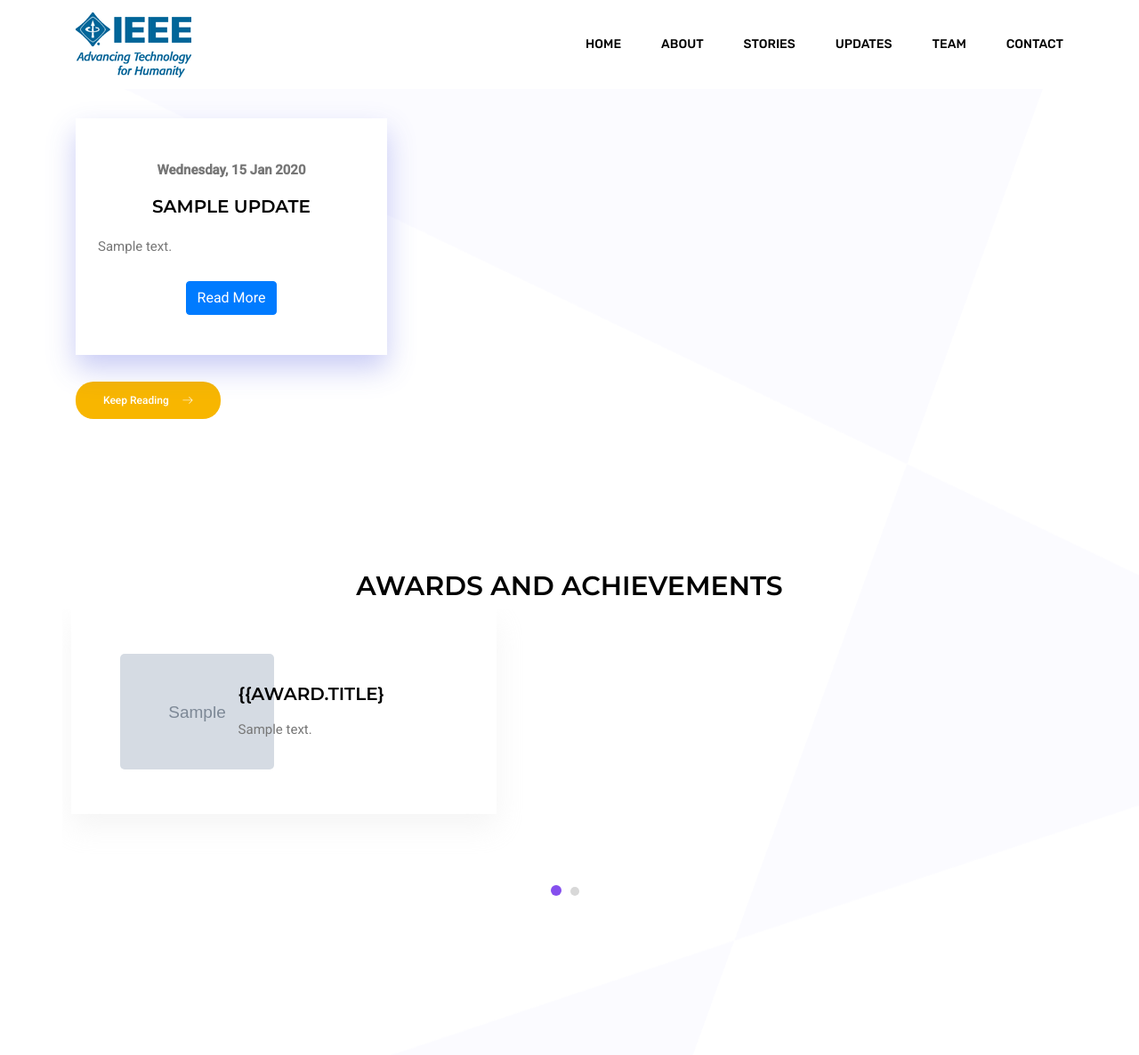
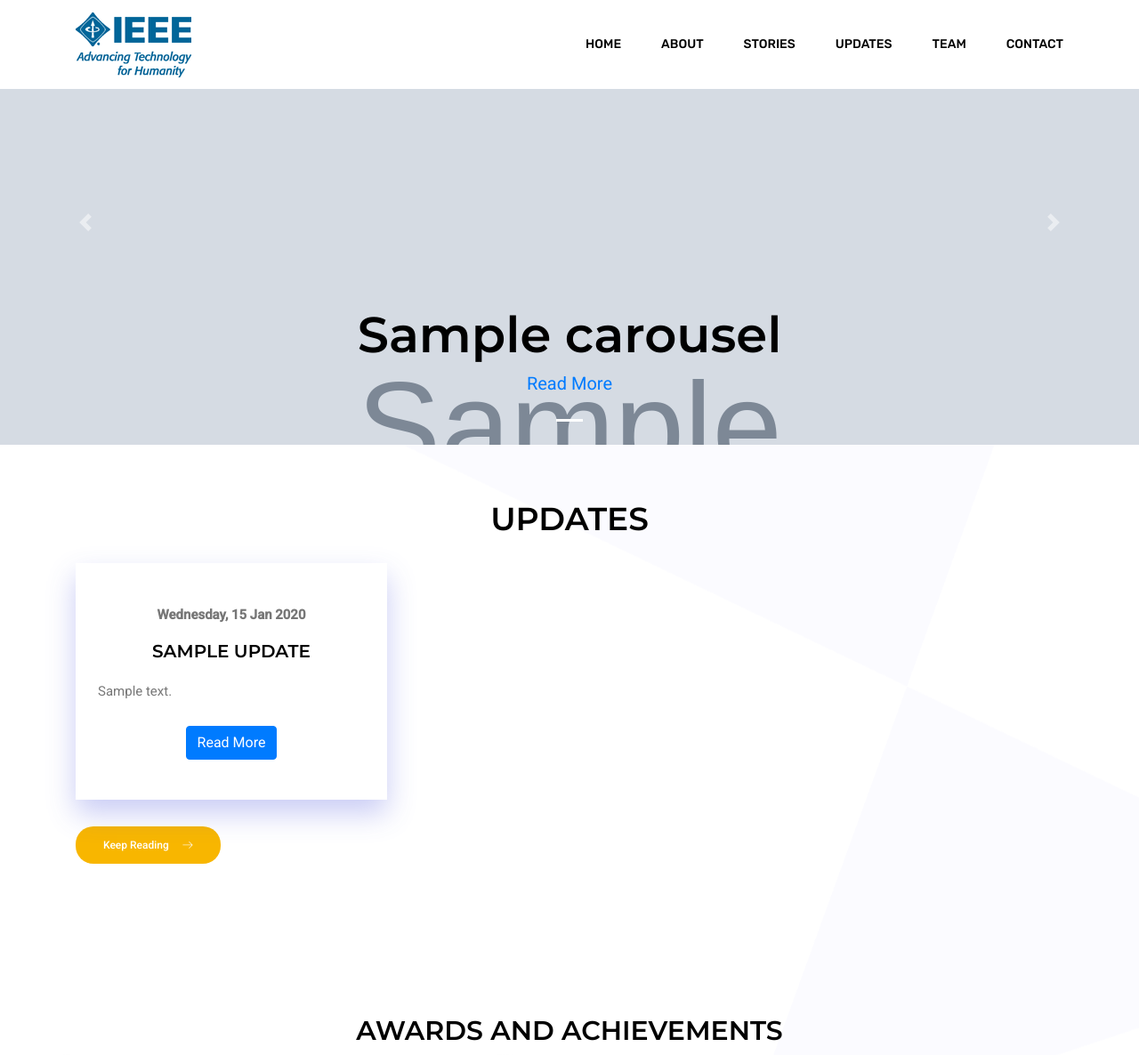
Before and after one commit to nalimhahs/ieeesbtkmce, a Django app: page / in a window 1280 px wide. Shown: the top 1186 px of the page at 89% size. Run offline with Django 3.2, Linux system fonts and the light colour scheme; tables that the repository leaves empty hold one stand-in row (values such as "Sample post"); grey boxes marked "Sample" are stand-in pictures; some libraries are stand-ins or nearby versions.

Commit message:
Fix main carousel

```diff
--- a/ieeesbtkmce/templates/home/home.html
+++ b/ieeesbtkmce/templates/home/home.html
@@ -7,34 +7,24 @@
     data-ride="carousel"
   >
     <ol class="carousel-indicators">
+      {% for image in carousel %}
       <li
         data-target="#carouselExampleIndicators"
-        data-slide-to="0"
-        class=""
+        data-slide-to="{{ forloop.counter0 }}"
+        class="{% if forloop.counter == 1 %}active{% endif %}"
       ></li>
-      <li
-        data-target="#carouselExampleIndicators"
-        data-slide-to="1"
-        class=""
-      ></li>
-      <li
-        data-target="#carouselExampleIndicators"
-        data-slide-to="2"
-        class="active"
-      ></li>
+      {% endfor %}
     </ol>
     <div class="carousel-inner" role="listbox">
       {% for image in carousel %}
       <div
-        class="carousel-item"
-        style="background-image: url("{{image.image}}");"
+        class="carousel-item {% if forloop.counter == 1 %}active{% endif %}"
       >
+        <img src="{{image.image}}" class="d-block w-100">
         <div class="carousel-caption d-none d-md-block">
           <h2 class="display-4 head-font">{{image.title}}</h2>
           <p class="lead">
-            <a href={{image.link}}
-              >Readmore</a
-            >
+            <a href={{image.link}}>Read More</a>
           </p>
         </div>
       </div>
@@ -171,11 +161,6 @@
           <div class="owl-nav disabled">
             <div class="owl-prev">prev</div>
             <div class="owl-next">next</div>
-          </div>
-          <div class="owl-dots">
-            <div class="owl-dot"><span></span></div>
-            <div class="owl-dot active"><span></span></div>
-            <div class="owl-dot"><span></span></div>
           </div>
         </div>
       </div>
```
